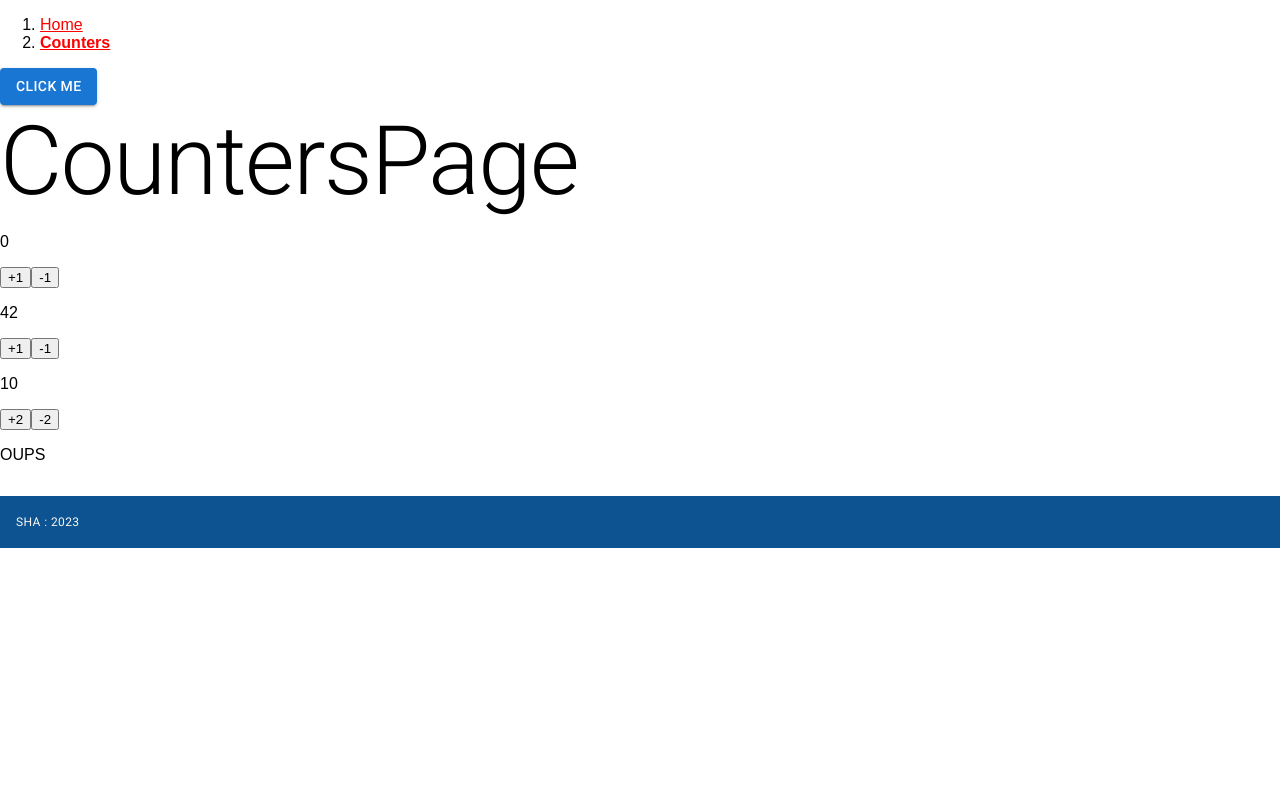
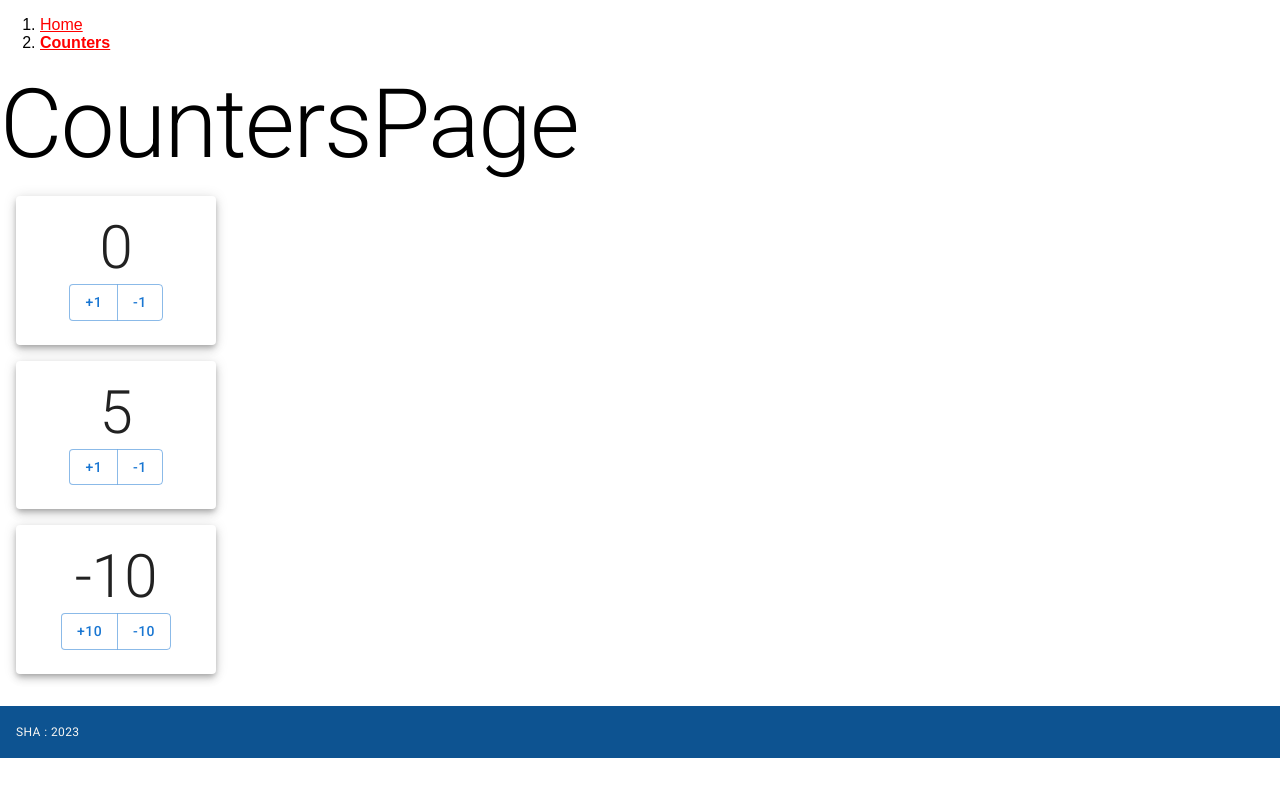
Before and after one commit to sarahannouti/sales-web-app, a React (Vite) app: page /counters in a window 1280 px wide. Shown: the top 796 px of the page. Built offline with nearby package versions, Linux system fonts and the light colour scheme.

Commit message:
feat: 🎸 styling

```diff
--- a/src/MainTemplate/MainTemplate.jsx
+++ b/src/MainTemplate/MainTemplate.jsx
@@ -1,6 +1,6 @@
 import clsx from "clsx";
 import { Link, Outlet, useLocation } from "react-router-dom";
-import { Typography, Button } from "@mui/material";
+import { Typography } from "@mui/material";
 import "./styles.css";
 
 export default function MainTemplate() {
@@ -39,7 +39,6 @@
         </nav>
       </header>
       <main>
-        <Button variant="contained">click me</Button>
         <Outlet />
       </main>
       <footer>
--- a/src/counters/Counter/Counter.jsx
+++ b/src/counters/Counter/Counter.jsx
@@ -1,17 +1,24 @@
+import { number } from "prop-types";
+import { ButtonGroup, Button, Card, Typography } from "@mui/material";
+
+import { CardContent } from "./styles";
 import { useCounter } from "../../hooks";
-import { number } from "prop-types";
 
 export default function Counter({ initialValue = 0, step = 1 }) {
   const [counter, { increment, decrement }] = useCounter(initialValue, step);
 
-  if (initialValue < 0) return <p>OUPS</p>;
-
   return (
-    <>
-      <p>{counter}</p>
-      <button onClick={increment}>+{step}</button>
-      <button onClick={decrement}>-{step}</button>
-    </>
+    <Card sx={{ maxWidth: 200, margin: "1rem" }} elevation={5}>
+      <CardContent>
+        <Typography variant="h2" component="p">
+          {counter}
+        </Typography>
+        <ButtonGroup variant="outlined">
+          <Button onClick={increment}>+{step}</Button>
+          <Button onClick={decrement}>-{step}</Button>
+        </ButtonGroup>
+      </CardContent>
+    </Card>
   );
 }
 
--- /dev/null
+++ b/src/counters/Counter/styles.js
@@ -0,0 +1,6 @@
+import { CardContent as MUICardContent } from "@mui/material";
+import { styled } from "@mui/material/styles";
+
+export const CardContent = styled(MUICardContent)({
+  textAlign: "center",
+});
--- a/src/counters/CountersPage/CountersPage.jsx
+++ b/src/counters/CountersPage/CountersPage.jsx
@@ -5,9 +5,8 @@
     <>
       <Typography variant="h1">CountersPage</Typography>
       <Counter />
-      <Counter initialValue={42} />
-      <Counter initialValue={10} step={2} />
-      <Counter initialValue={-10} step={2} />
+      <Counter initialValue={5} />
+      <Counter initialValue={-10} step={10} />
     </>
   );
 }
```
